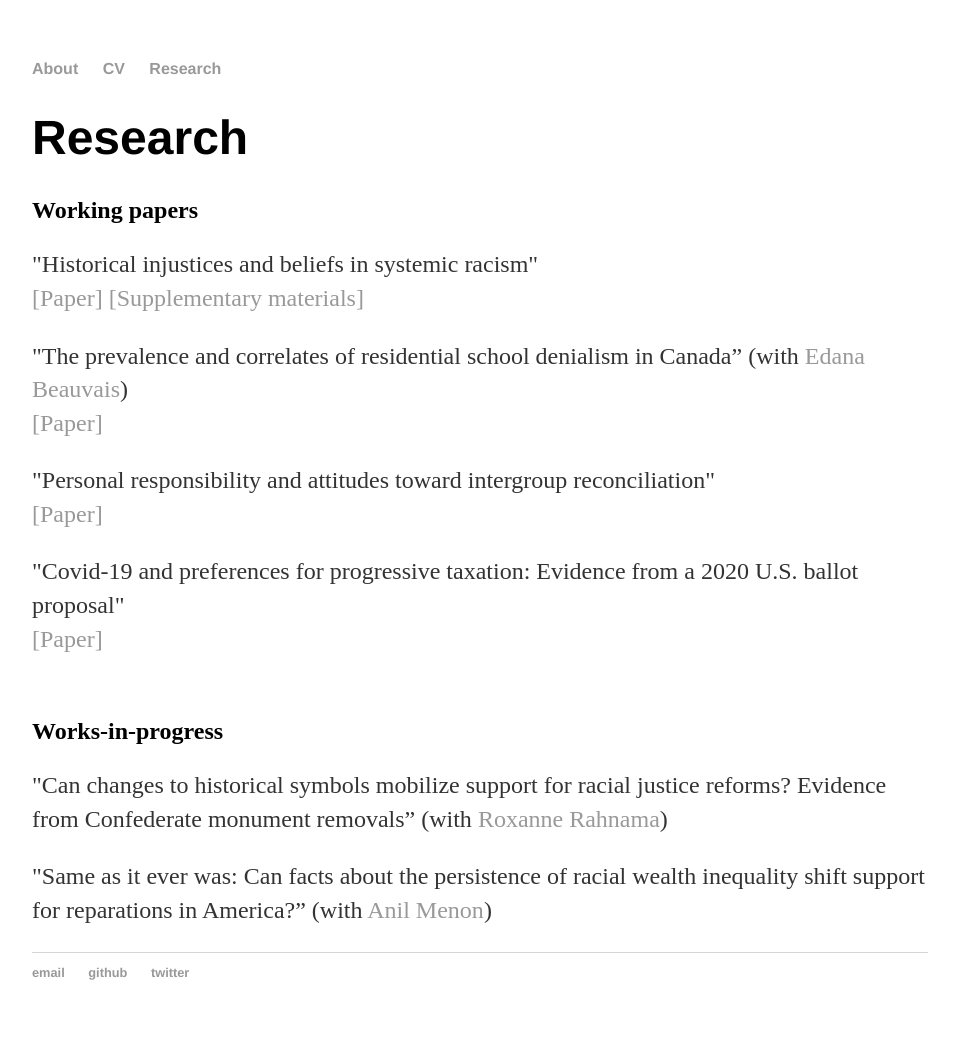
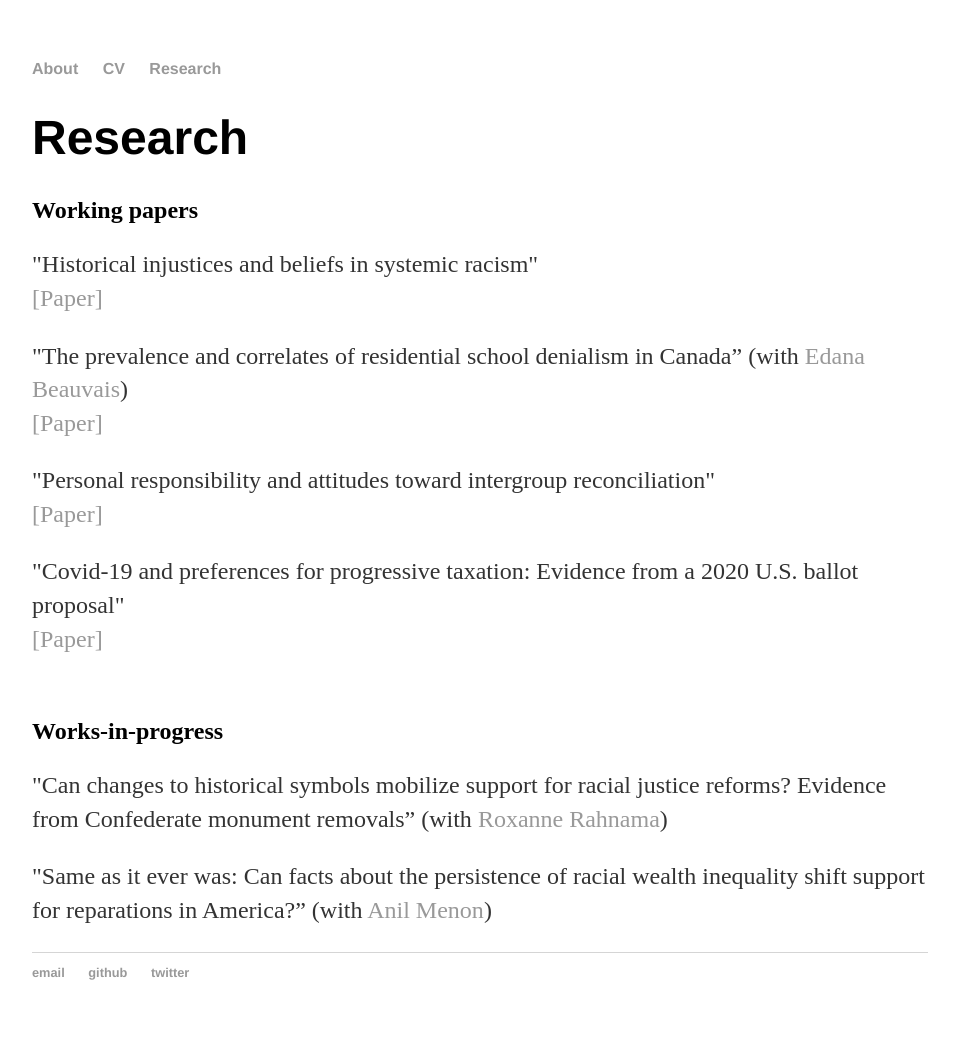
Before and after one commit to mark-williamson/mark-williamson.github.io, a Jekyll site: the page built from research/index.html, in a window 1280 px wide. Shown: the whole page, without its empty margins (160-1116 px from the left). Built offline with Jekyll 4.4.1, drawn with Linux system fonts in a browser that asks for light colours.

Commit message:
Update index.html

```diff
--- a/research/index.html
+++ b/research/index.html
@@ -4,7 +4,7 @@ layout: default
 <div class="blurb">
 	<h1>Research </h1>
   	<h2>Working papers</h2>
-      	<p>"Historical injustices and beliefs in systemic racism"<br><a href="/assets/graves_paper/historical_injustices.pdf">[Paper]</a> <a href="/assets/graves_paper/supplementary_materials.pdf">[Supplementary materials]</a></p>
+      	<p>"Historical injustices and beliefs in systemic racism"<br><a href="/assets/graves_paper/historical_injustices.pdf">[Paper]</a></p>
 	<p>"The prevalence and correlates of residential school denialism in Canada” (with <a href="https://www.edanabeauvais.com/">Edana Beauvais</a>)<br><a href="/assets/denialism_paper/beauvais_williamson.pdf">[Paper]</a></p>
 	<p>"Personal responsibility and attitudes toward intergroup reconciliation"<br><a href="/assets/responsibility_paper/responsibility_williamson.pdf">[Paper]</a></p>
 	<p>"Covid-19 and preferences for progressive taxation: Evidence from a 2020 U.S. ballot proposal"<br><a href="/assets/covid19_paper/covid19.pdf">[Paper]</a> </p>
```
